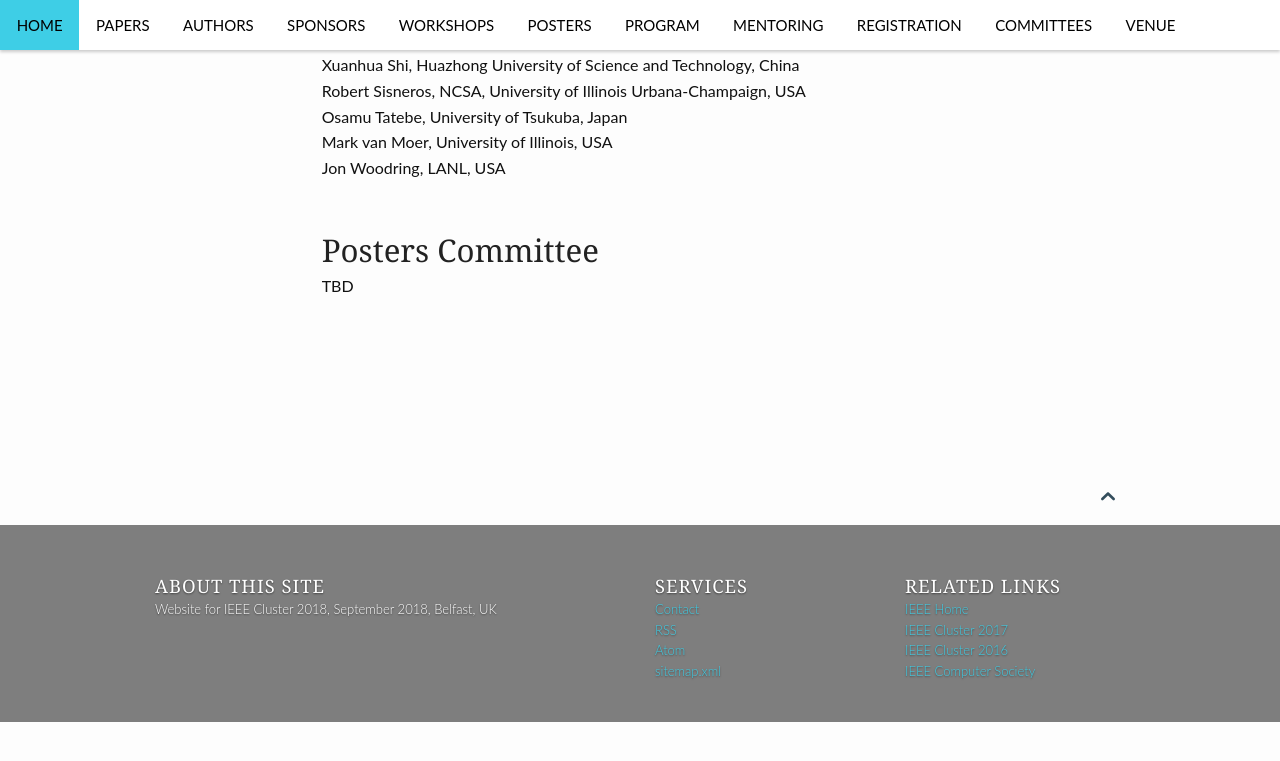
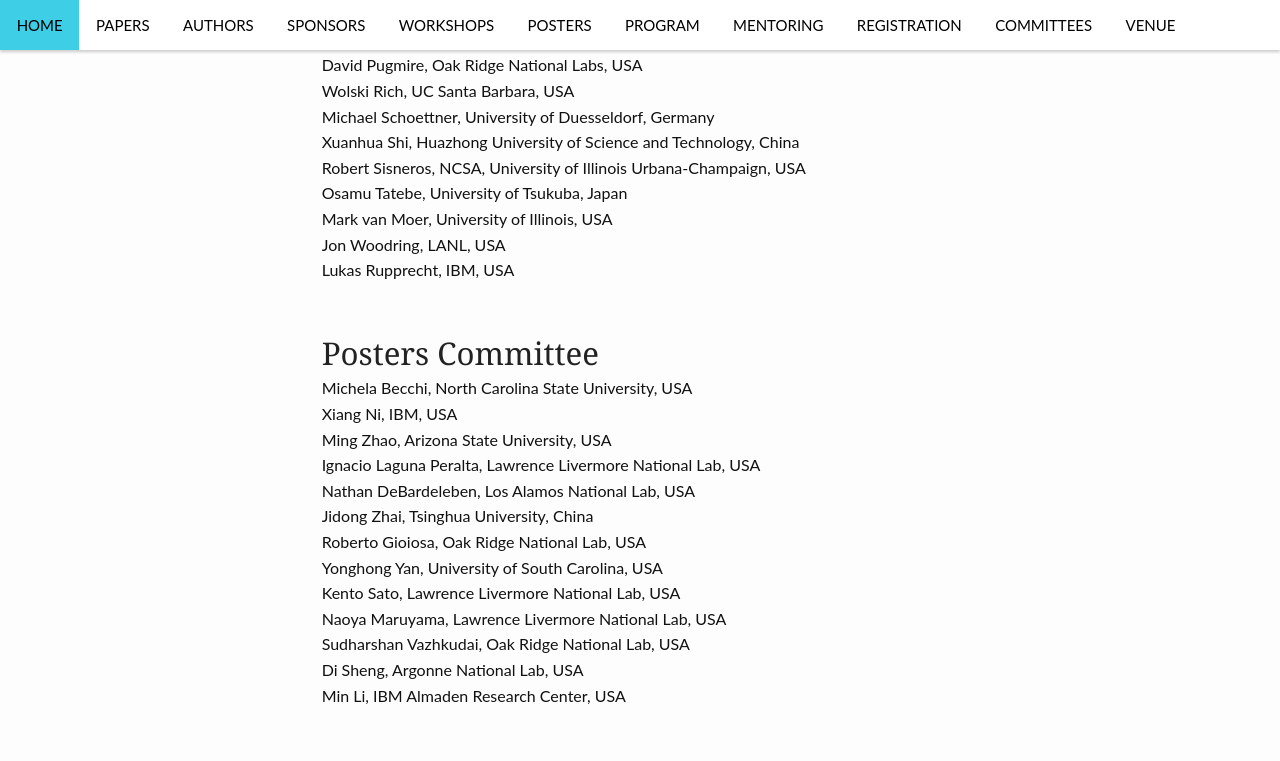
Before and after one commit to cluster2018/cluster2018, a Jekyll site: the page built from committees/index.md, in a window 1280 px wide and 900 px high, scrolled down 5311 px. Shown: the top 761 px of the window. Built offline with Jekyll 4.4.1, drawn with Linux system fonts in a browser that asks for light colours; before the commit the page ends 6033 px from its top, so only the background shows below that; some of the changed text lies outside the part shown.

Commit message:
Updated committees

```diff
--- a/committees/index.md
+++ b/committees/index.md
@@ -113,6 +113,10 @@ Johannes Langguth, Simula Research Laboratory, Norway
 Armin Größlinger, University of Passau, Germany
 Dirk Pflüger, Technical University of Munich, Germany
 Min Si, Argonne National Laboratory, USA
+Bertil Schmidt, University of Mainz, Germany
+Istvan Reguly, Pázmány Péter Catholic University, Hungary
+Freddie Witherden, Imperial College London, UK
+
 
 ### Area 2: Architecture, Network/Communications, and Management
 **Chair:** Masaaki Kondo, University of Tokyo, Japan
@@ -196,7 +200,20 @@ Robert Sisneros,  NCSA,  University of Illinois Urbana-Champaign, USA
 Osamu Tatebe,  University of Tsukuba, Japan
 Mark van Moer,  University of Illinois, USA
 Jon Woodring,  LANL, USA
+Lukas Rupprecht, IBM, USA
 
 
 ## Posters Committee
-TBD
+Michela Becchi, North Carolina State University, USA
+Xiang Ni, IBM, USA
+Ming Zhao,    Arizona State University, USA
+Ignacio Laguna Peralta,      Lawrence Livermore National Lab, USA
+Nathan DeBardeleben,      Los Alamos National Lab, USA
+Jidong Zhai,               Tsinghua University, China
+Roberto Gioiosa,      Oak Ridge National Lab, USA
+Yonghong Yan,      University of South Carolina, USA
+Kento Sato,           Lawrence Livermore National Lab, USA
+Naoya Maruyama,   Lawrence Livermore National Lab, USA
+Sudharshan Vazhkudai,    Oak Ridge National Lab, USA
+Di Sheng,            Argonne National Lab, USA
+Min Li,           IBM Almaden Research Center, USA
```
